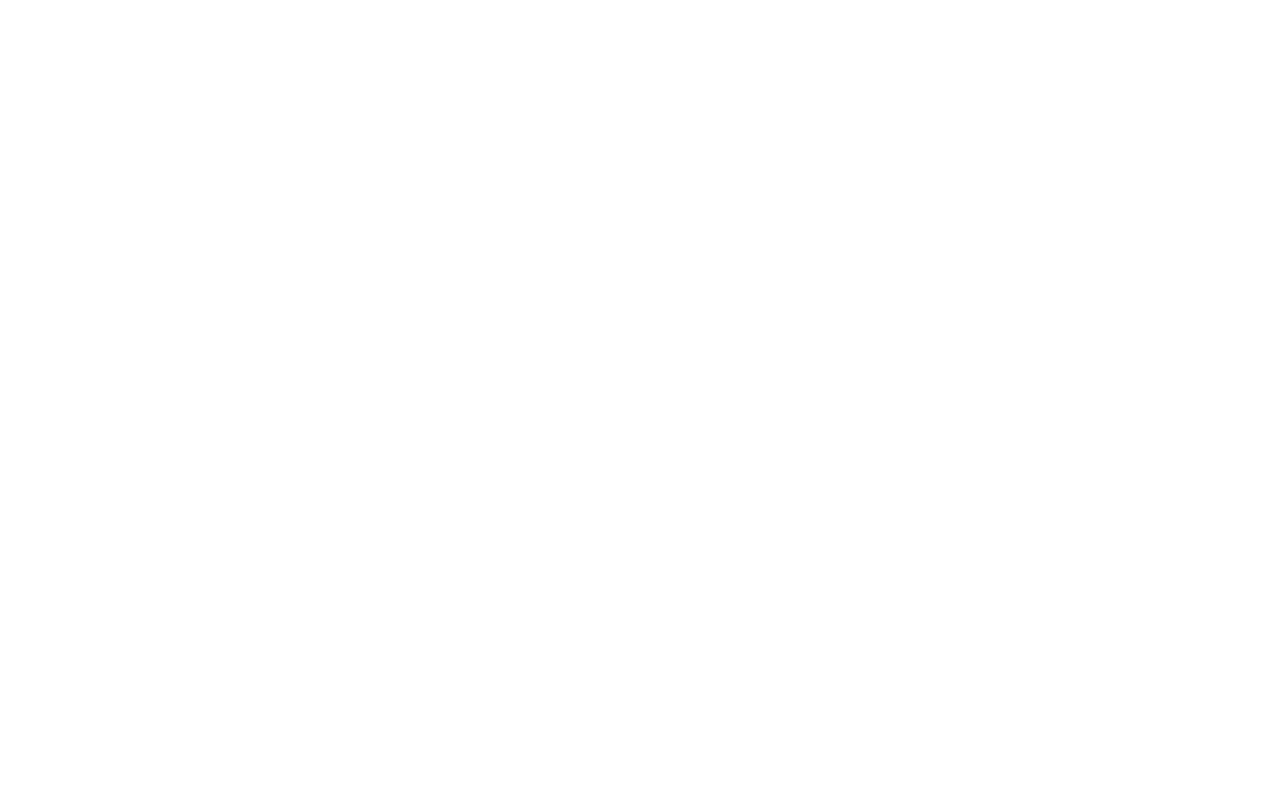
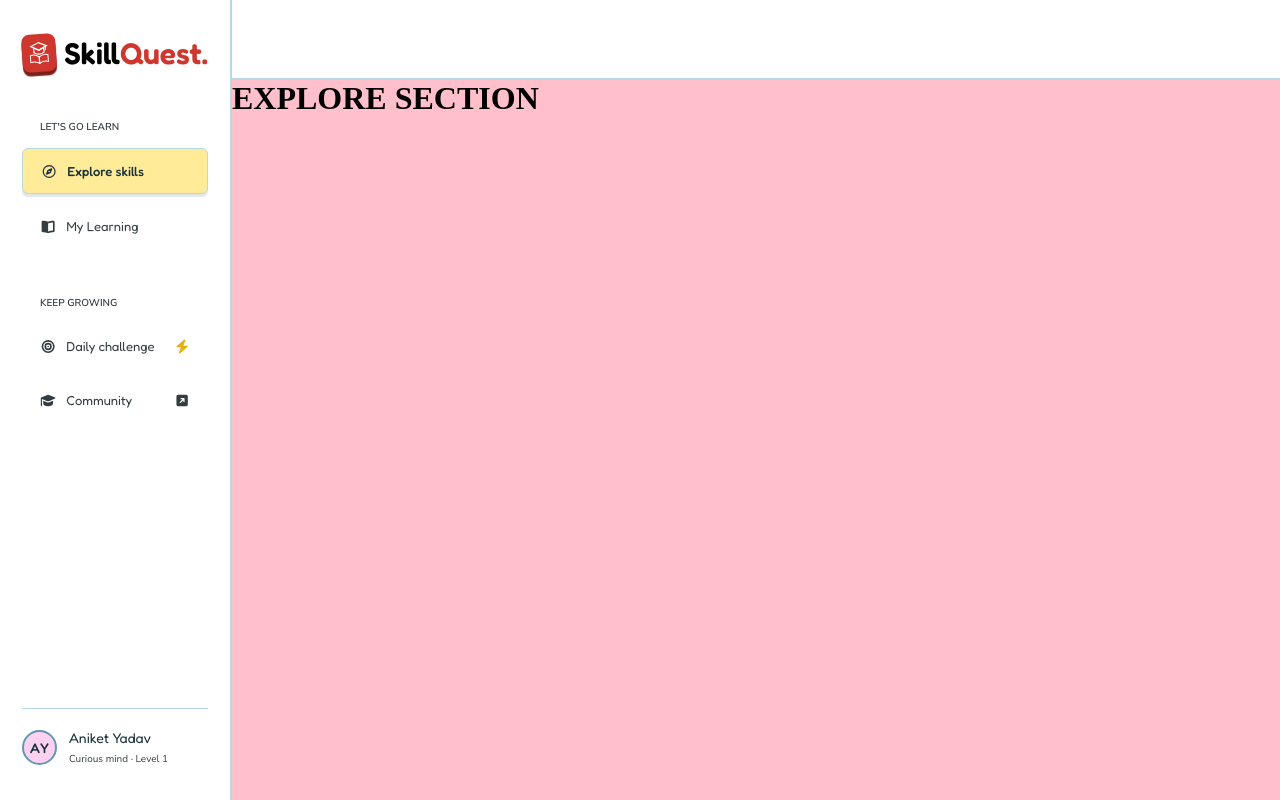
Before and after one commit to red-arachnid/SkillQuest, a React (Vite) app in the folder frontend/: page /explore in a window 1280 px wide. Before the commit this address had no page. Built offline with nearby package versions, Linux system fonts and the light colour scheme.

Commit message:
Sidebar layouting and styyling done. Adder routier for main content on dashboard.

```diff
--- a/frontend/src/App.jsx
+++ b/frontend/src/App.jsx
@@ -1,17 +1,22 @@
 import Login from './pages/Login';
 import Signup from './pages/Signup';
-import Dashboard from './pages/Dashboard';
+import DashboardLayout from './pages/DashboardLayout';
 import { Navigate, Route, Routes } from 'react-router-dom';
 import { useAuth } from './components/context/AuthContext';
+import Explore from './pages/DashboardPages/Explore';
 
 export default function App() {
   return (
-      <Routes>
-        <Route path="/" element={<Dashboard />} />
-        {/* <Route path="/" element={<ProtectedRoute><Dashboard /></ProtectedRoute>} />
-        <Route path="/login" element={<PublicRoute><Login /></PublicRoute>} />
-        <Route path="/signup" element={<PublicRoute><Signup /></PublicRoute>} /> */}
-      </Routes>
+  <Routes>
+    {/* <Route path="/" element={<ProtectedRoute><Dashboard /></ProtectedRoute>} />
+    <Route path="/login" element={<PublicRoute><Login /></PublicRoute>} />
+    <Route path="/signup" element={<PublicRoute><Signup /></PublicRoute>} /> */}
+    <Route path="/" element={<DashboardLayout />}>
+      <Route index element={<Navigate to="/explore" replace />} />
+
+      <Route path="explore" element={<Explore />} />
+    </Route>
+  </Routes>
   );
 }
 
--- a/frontend/src/components/Sidebar.jsx
+++ b/frontend/src/components/Sidebar.jsx
@@ -4,6 +4,7 @@ import Brand from './Brand';
 import { faCompass } from '@fortawesome/free-regular-svg-icons';
 import { faBookOpen, faBullseye, faGraduationCap, faBolt, faSquareArrowUpRight} from '@fortawesome/free-solid-svg-icons'
 import { FontAwesomeIcon } from '@fortawesome/react-fontawesome';
+import ProfileIcon from './utils/ProfileIcon';
 
 export default function Sidebar() {
     return (
@@ -39,6 +40,16 @@ export default function Sidebar() {
                     </Link>
                 </div>
             </div>
+
+            <div className="sidebar-footer">
+                <div className="sidebar-profile">
+                    <ProfileIcon profileName="AY" />
+                    <div className="profile-info">
+                        <p className="name">Aniket Yadav</p>
+                        <p className="level">Curious mind · Level 1</p>
+                    </div>
+                </div>
+            </div>
         </div>
     );
 }
--- /dev/null
+++ b/frontend/src/components/utils/ProfileIcon.jsx
@@ -0,0 +1,25 @@
+
+
+export default function ProfileIcon({ profileName }) {
+    return (
+        <div style={style}>{profileName}</div>
+    );
+}
+
+const style = {
+    display: "flex",
+    "align-items": "center",
+    "justify-content": "center",
+
+    "background-color": "var(--ui4)",
+    "width": "35px",
+    "height": "35px",
+    "border-radius": "50%",
+    border: "2px solid var(--border2)",
+
+    color: "var(--text-primary)",
+    "font-family": "var(--font1)",
+    "font-weight": "500",
+    "font-size": "14px",
+    cursor: "pointer",
+}
--- a/frontend/src/pages/Dashboard.jsx
+++ b/frontend/src/pages/DashboardLayout.jsx
@@ -1,15 +1,20 @@
 import '../styles/main.css';
 import Sidebar from "../components/Sidebar";
 import Header from '../components/Header';
+import { Outlet } from 'react-router-dom';
 
 
-export default function Dashboard() {
+export default function DashboardLayout() {
     return (
         <div className="main">
             <Sidebar />
 
             <div className="content">
                 <Header />
+
+                <div className="page-body">
+                    <Outlet />
+                </div>
             </div>
         </div>
     );
--- /dev/null
+++ b/frontend/src/pages/DashboardPages/Explore.jsx
@@ -0,0 +1,7 @@
+
+
+export default function Explore() {
+    return (
+        <h1>EXPLORE SECTION</h1>
+    );
+}
--- a/frontend/src/styles/main.css
+++ b/frontend/src/styles/main.css
@@ -4,8 +4,9 @@
 }
 
 .content {
-    margin-left: 232px;
-    width: calc(100vw - 232px);
+    /* margin-left: 232px; */
+    width: calc(100vw);
     height: 100vh;
     overflow: hidden;
+    background-color: pink;
 }
--- a/frontend/src/styles/sidebar.css
+++ b/frontend/src/styles/sidebar.css
@@ -11,7 +11,7 @@
 
     font-family: var(--font2);
 
-    position: fixed;
+    position: sticky;
     top: 0;
     left: 0;
     z-index: 5;
@@ -57,3 +57,38 @@
     color: var(--text-primary);
     font-weight: 500;
 }
+
+.sidebar-footer {
+    flex: 1 1 0;
+    display: flex;
+    justify-content: start;
+    align-items: end;
+}
+
+.sidebar-profile {
+    border-top: 1px solid var(--border1);
+    width: 100%;
+    padding-top: 20px;
+    display: flex;
+    justify-content: space-between;
+    align-items: center;
+    gap: 12px;
+}
+
+.profile-info {
+    display: flex;
+    flex-direction: column;
+    gap: 6px;
+    flex: 1 1 0;
+
+}
+.profile-info .name {
+    font-size: 14px;
+    font-family: var(--font1);
+    color: var(--text-primary);
+}
+.profile-info .level {
+    font-size: 10px;
+    font-family: var(--font2);
+    color: var(--text-secondary);
+}
```
